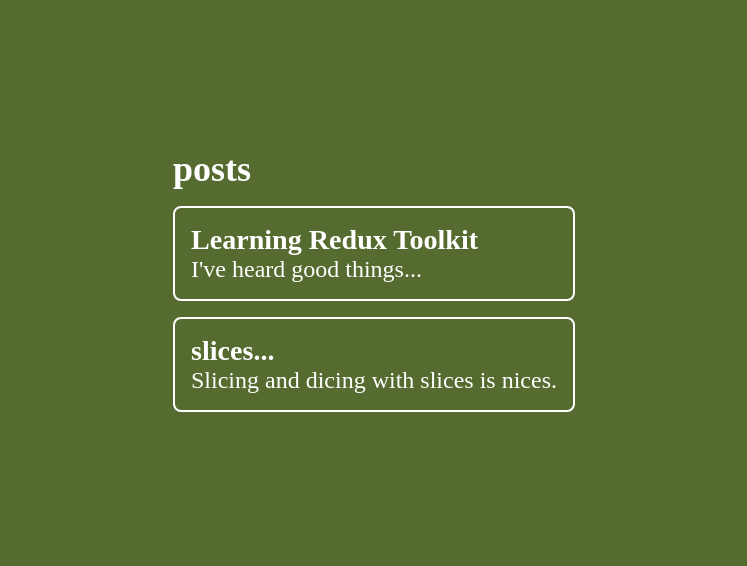
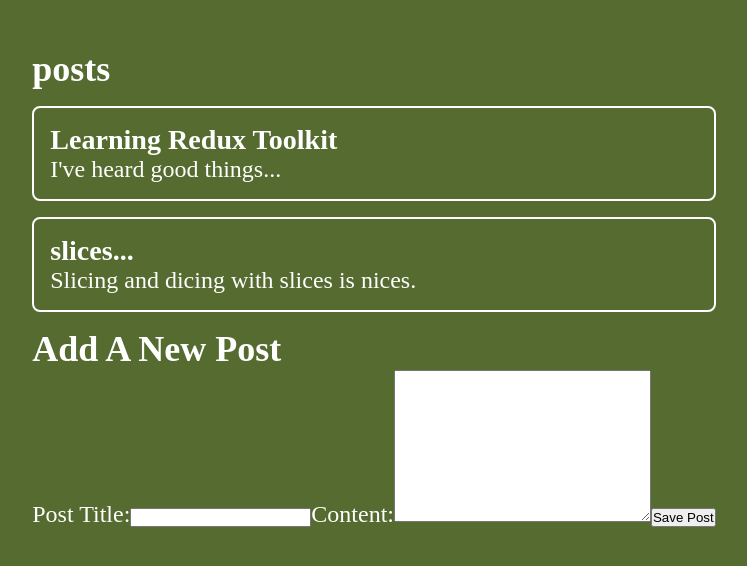
Before and after one commit to SZwerling/sliceTutorial, a React (Create React App) app: page / in a window 1280 px wide. Shown: the part 112-678 px from the top of the page, without its empty margins (266-1013 px from the left). Built offline with nearby package versions, Linux system fonts and the light colour scheme.

Commit message:
title and content submit

```diff
--- a/src/App.js
+++ b/src/App.js
@@ -1,10 +1,12 @@
 import PostList from './features/post/PostList';
+import AddPostForm from './features/post/AddPostForm';
 import './App.css';
 
 function App() {
   return (
    <main>
     <PostList />
+    <AddPostForm />
    </main>
   );
 }
--- a/src/features/post/AddPostForm.js
+++ b/src/features/post/AddPostForm.js
@@ -1,14 +1,37 @@
 import { useState } from "react";
+import { useDispatch } from "react-redux";
+import { nanoid } from "@reduxjs/toolkit";
+import { postAdded } from "./postSlice";
+import React from "react";
 
-import React from "react";
+
+
+const AddPostForm = () => {
+
     const [title, setTitle] = useState('')
     const [content, setContent] = useState('')
 
-    const onTitleChange = (e) => {setTitle(e.target.vaue)}
+    const onTitleChange = e => setTitle(e.target.value)
+    console.log(title)
+
     const onContentChange = (e) => {setContent(e.target.value)}
 
+    const dispatch = useDispatch()
 
-const AddPostForm = () => {
+    const onSavePost = () => {
+        if(title && content){
+            dispatch((
+                postAdded({
+                    id: nanoid(),
+                    title,
+                    content
+                })
+            ))
+            setTitle('')
+            setContent('')
+        }
+    }
+
    return (
       <section>
          <h2>Add A New Post</h2>
@@ -19,7 +42,7 @@
                     id="postTitle"
                     name="postTitle"
                     value={title}
-               oncChange={onTitleChange}
+                    onChange={onTitleChange}
                 />
             <label htmlFor="postContent">Content:</label>
             <textarea
@@ -30,7 +53,7 @@
                cols="30"
                rows="10"
             />
-            <button type="button">Save Post</button>
+            <button type="button" onClick={onSavePost}>Save Post</button>
          </form>
       </section>
    );
```
Lines whose indentation alone changed are shown as unchanged.
